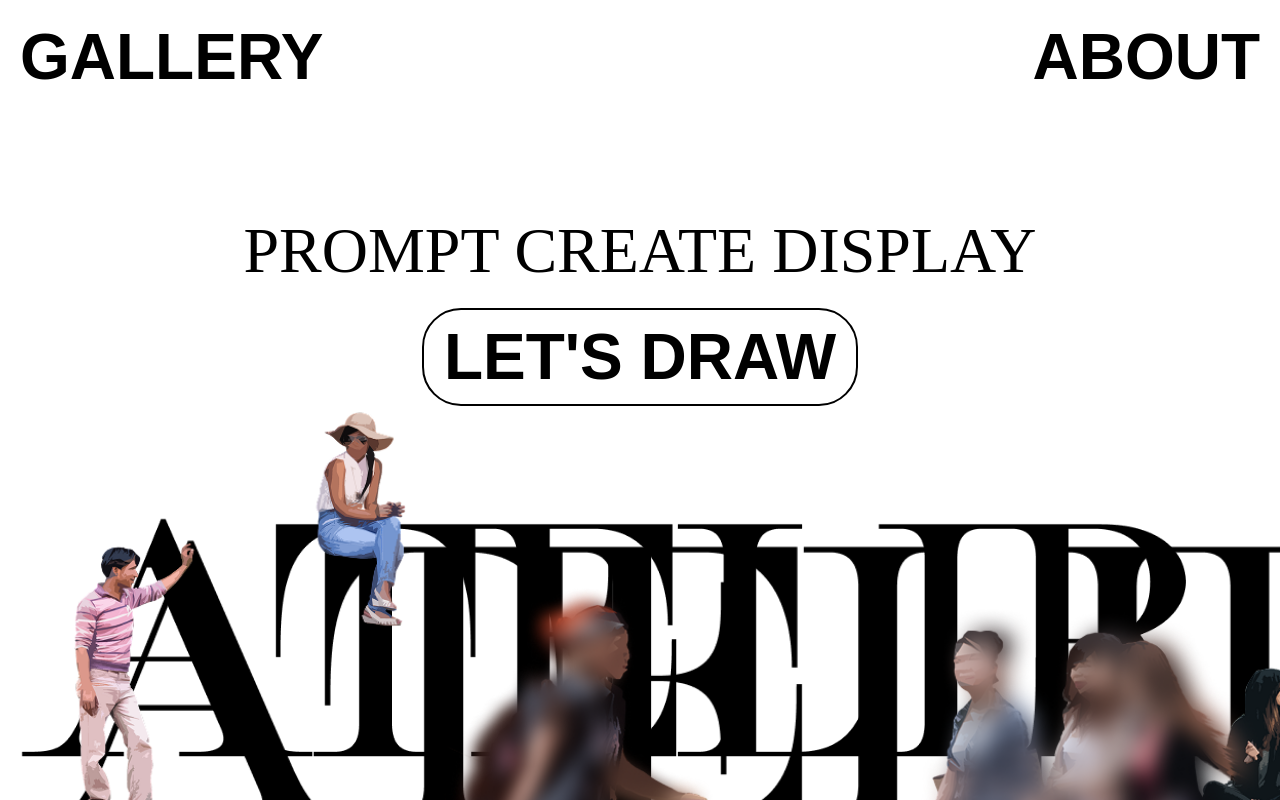
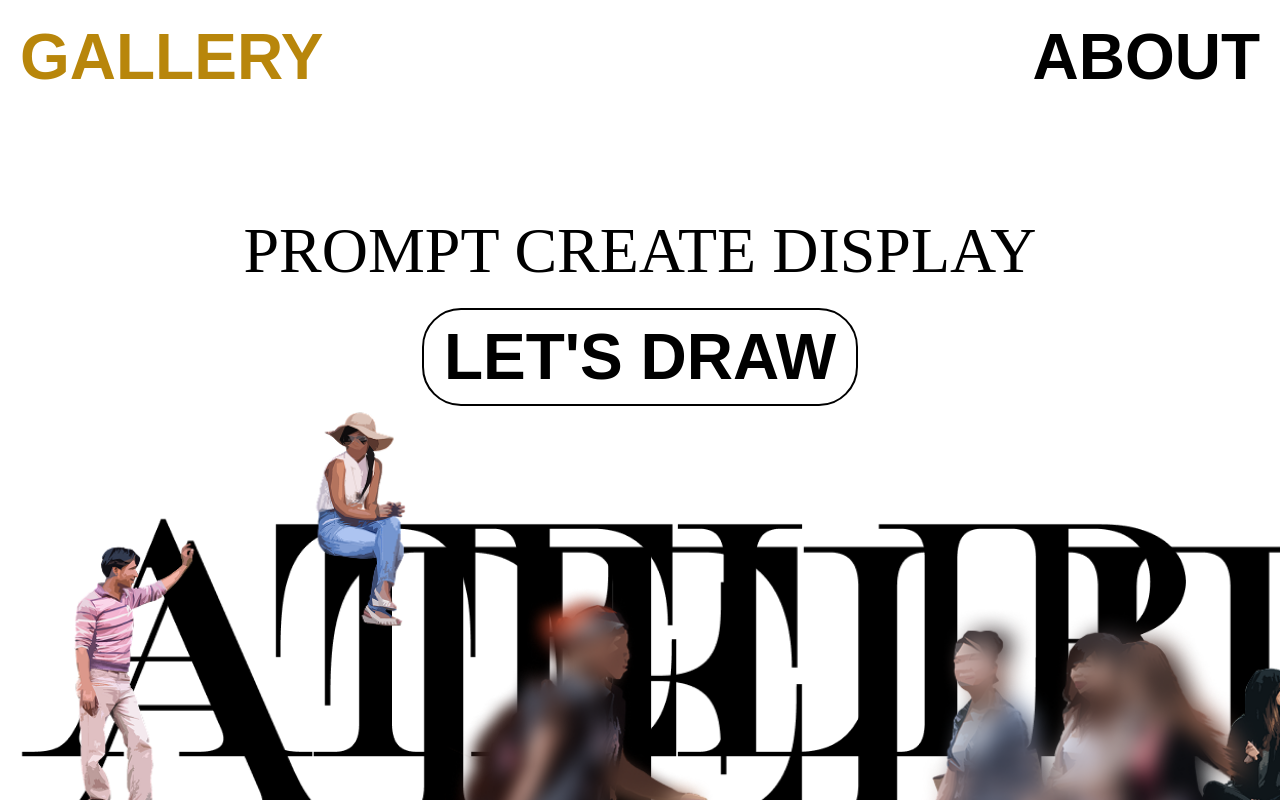
Before and after one commit to Xander-UXDG/Atelir-Project, a plain HTML site: page index.html in a window 1280 px wide. In both pictures the pointer is over the link "GALLERY". Shown: the top 800 px of the page. Drawn offline with nearby package versions, Linux system fonts and the light colour scheme; a web font is replaced by a local one.

Commit message:
hover effect

```diff
--- a/styles.css
+++ b/styles.css
@@ -28,6 +28,10 @@ body {
     text-decoration: none;
     color: black;
     font-size: 4rem;
+}
+
+.navbar a:hover{
+    color:#b8860b;
 }
 
 .hero {
```
